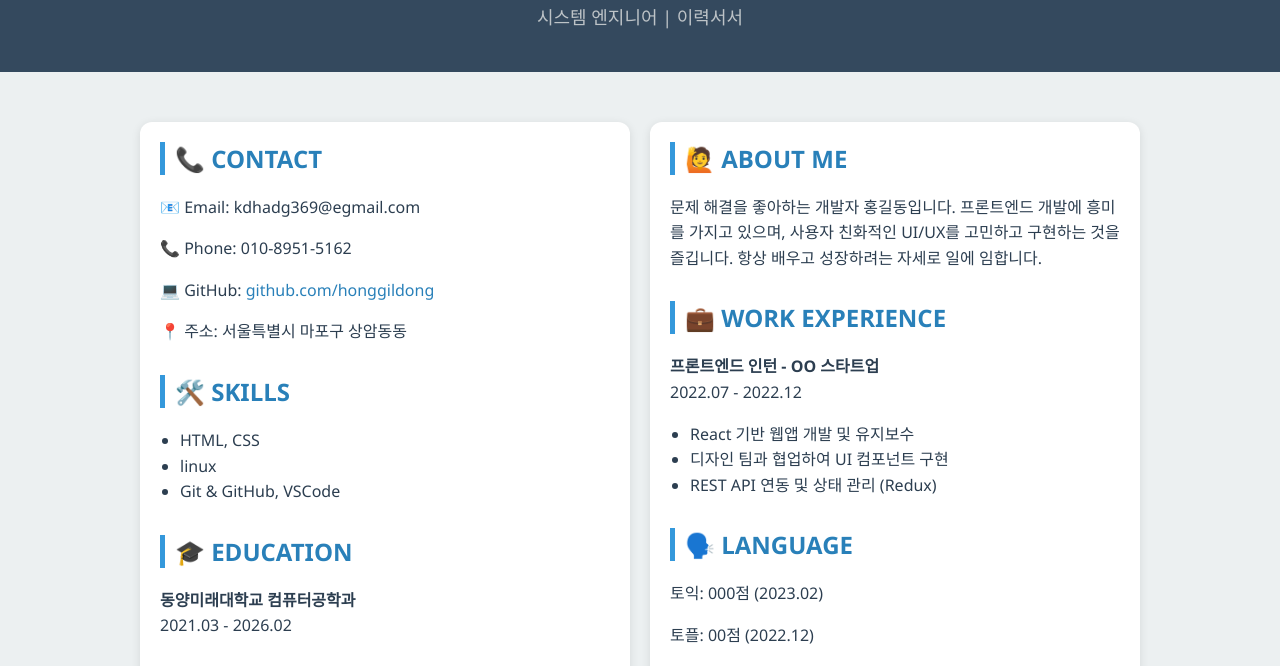
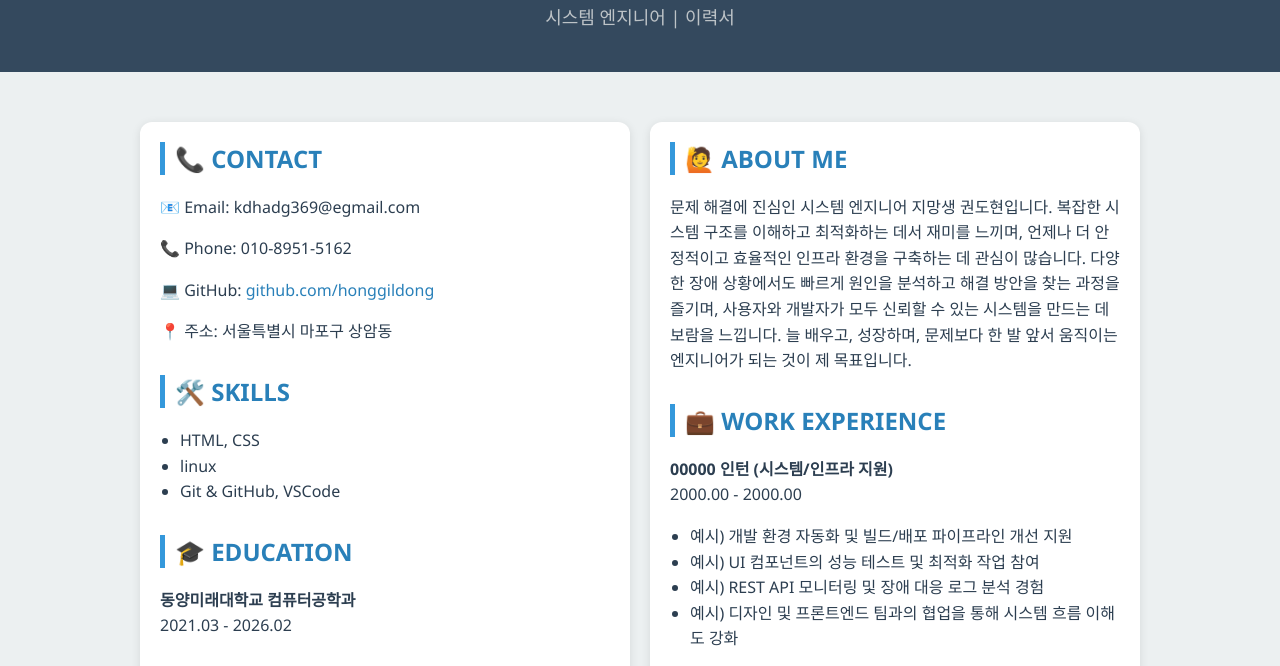
Before and after one commit to woyongwo/kdh-list, a plain HTML site: page index.html in a window 1280 px wide. Shown: the part 95-761 px from the top of the page. Drawn offline with Linux system fonts and the light colour scheme.

Commit message:
최종이력서

```diff
--- a/index.html
+++ b/index.html
@@ -85,7 +85,7 @@
 <body>
   <header id="header">
     <h1>권도현</h1>
-    <p>시스템 엔지니어 | 이력서서</p>
+    <p>시스템 엔지니어 | 이력서</p>
   </header>
 
   <main>
@@ -96,7 +96,7 @@
         <p>📧 Email: kdhadg369@egmail.com</p>
         <p>📞 Phone: 010-8951-5162</p>
         <p>💻 GitHub: <a href="https://github.com/honggildong" target="_blank">github.com/honggildong</a></p>
-        <p>📍 주소: 서울특별시 마포구 상암동동</p>
+        <p>📍 주소: 서울특별시 마포구 상암동</p>
       </div>
 
       <div class="section-group">
@@ -131,28 +131,30 @@
     <article id="mainRight">
       <div class="section-group">
         <h2>🙋 ABOUT ME</h2>
-        <p>문제 해결을 좋아하는 개발자 홍길동입니다. 프론트엔드 개발에 흥미를 가지고 있으며, 사용자 친화적인 UI/UX를 고민하고 구현하는 것을 즐깁니다. 항상 배우고 성장하려는 자세로 일에 임합니다.</p>
+        <p>문제 해결에 진심인 시스템 엔지니어 지망생 권도현입니다. 복잡한 시스템 구조를 이해하고 최적화하는 데서 재미를 느끼며, 언제나 더 안정적이고 효율적인 인프라 환경을 구축하는 데 관심이 많습니다. 다양한 장애 상황에서도 빠르게 원인을 분석하고 해결 방안을 찾는 과정을 즐기며, 사용자와 개발자가 모두 신뢰할 수 있는 시스템을 만드는 데 보람을 느낍니다.
+          늘 배우고, 성장하며, 문제보다 한 발 앞서 움직이는 엔지니어가 되는 것이 제 목표입니다.</p>
       </div>
 
       <div class="section-group">
         <h2>💼 WORK EXPERIENCE</h2>
-        <p><span class="highlight">프론트엔드 인턴 - OO 스타트업</span><br/>2022.07 - 2022.12</p>
+        <p><span class="highlight">00000 인턴 (시스템/인프라 지원)</span><br/>2000.00 - 2000.00</p>
         <ul>
-          <li>React 기반 웹앱 개발 및 유지보수</li>
-          <li>디자인 팀과 협업하여 UI 컴포넌트 구현</li>
-          <li>REST API 연동 및 상태 관리 (Redux)</li>
+          <li>예시) 개발 환경 자동화 및 빌드/배포 파이프라인 개선 지원</li>
+          <li>예시) UI 컴포넌트의 성능 테스트 및 최적화 작업 참여</li>
+          <li>예시) REST API 모니터링 및 장애 대응 로그 분석 경험</li>
+          <li>예시) 디자인 및 프론트엔드 팀과의 협업을 통해 시스템 흐름 이해도 강화</li>
         </ul>
       </div>
 
       <div class="section-group">
         <h2>🗣️ LANGUAGE</h2>
-        <p>토익: 000점 (2023.02)</p>
-        <p>토플: 00점 (2022.12)</p>
+        <p>토익: 000점 (2000.00)</p>
+        <p>토플: 00점 (2000.00)</p>
       </div>
 
       <div class="section-group">
         <h2>📌 다짐</h2>
-        <p>“꾸준한 성장, 책임감 있는 자세, 그리고 긍정적인 마인드로 팀과 함께 성장하는 개발자가 되겠습니다.”</p>
+        <p>“끊임없이 배우고 도전하며, 책임감 있는 자세로 팀의 성장에 힘을 보태는 개발자가 되겠습니다. 언제나 긍정의 에너지로 문제를 마주하고, 더 나은 방향을 향해 함께 나아가겠습니다!”</p>
       </div>
     </article>
   </main>
```
